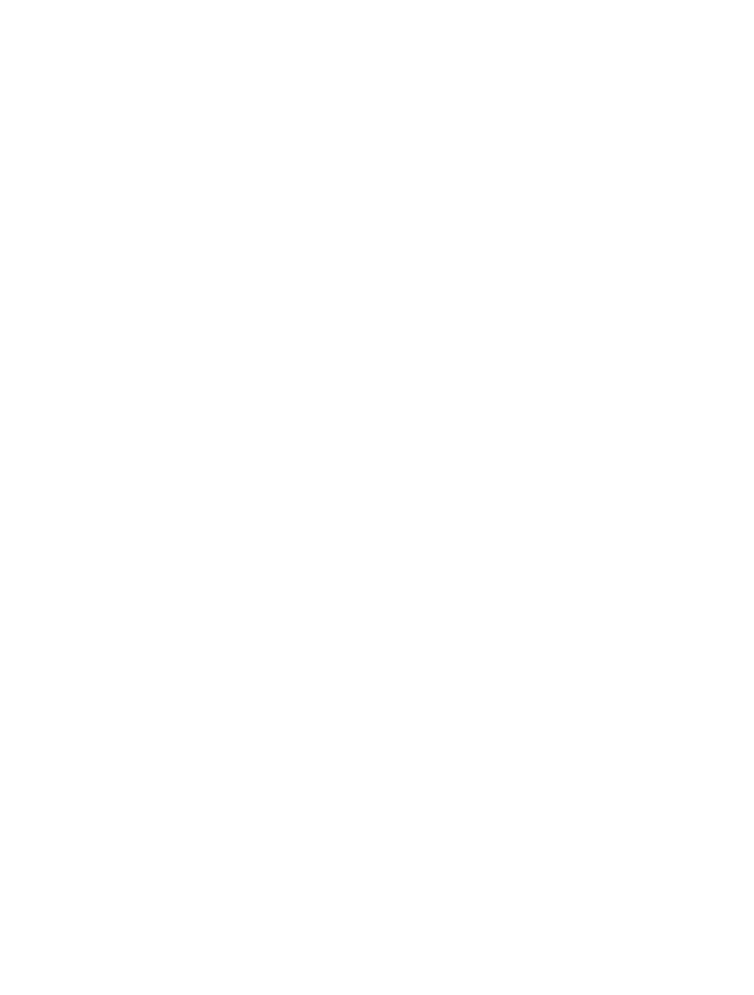
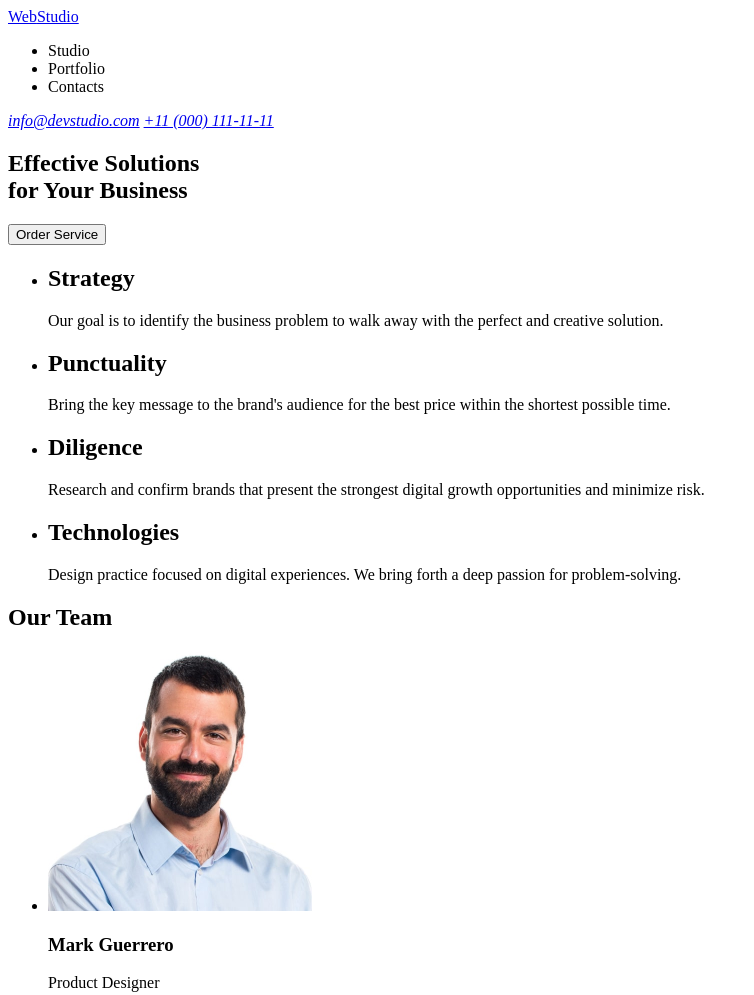
Before and after one commit to Sergey-8057/goit-markup-hw-01, a plain HTML site: page index.html in a window 1280 px wide. Shown: the top 995 px of the page, without its empty margins (0-754 px from the left). Before the commit the page ends 800 px from the top, so only its background shows below. Drawn offline with Linux system fonts and the light colour scheme.

Commit message:
create html file

```diff
--- a/index.html
+++ b/index.html
@@ -1,11 +1,101 @@
 <!DOCTYPE html>
 <html lang="en">
+
 <head>
     <meta charset="UTF-8">
     <meta name="viewport" content="width=device-width, initial-scale=1.0">
-    <title>Document</title>
+    <title>WebStudio</title>
 </head>
+
 <body>
+    <header>
+        <a href="./index.html"><span>Web</span>Studio</a>
+        <nav>
+            <ul>
+                <li>Studio</li>
+                <li>Portfolio</li>
+                <li>Contacts</li>
+            </ul>
+        </nav>
+        <address>
+            <a href="mailto:info@devstudio.com">info@devstudio.com</a>
+            <a href="tel:+110001111111">+11 (000) 111-11-11</a>
+        </address>
+    </header>
 
+    <main>
+        <section>
+            <h1>
+                Effective Solutions <br />
+                for Your Business
+            </h1>
+            <button type="button">Order Service</button>
+        </section>
+
+        <section>
+            <ul>
+                <li>
+                    <h2>Strategy</h2>
+                    <P>
+                        Our goal is to identify the business problem to walk away with the perfect and creative solution.
+                    </P>
+                </li>
+                <li>
+                    <h2>Punctuality</h2>
+                    <P>
+                        Bring the key message to the brand's audience for the best price within the shortest possible time.
+                    </P>
+                </li>
+                <li>
+                    <h2>Diligence</h2>
+                    <P>
+                        Research and confirm brands that present the strongest digital growth opportunities and minimize risk.
+                    </P>
+                </li>
+                <li>
+                    <h2>Technologies</h2>
+                    <P>
+                        Design practice focused on digital experiences. We bring forth a deep passion for problem-solving.
+                    </P>
+                </li>
+            </ul>
+        </section>
+
+        <section>
+            <h2>Our Team</h2>
+            <ul>
+                <li>
+                    <img src="./images/mark-guerrero.jpg" alt="foto Mark Guerrero" width="264" height="260">
+                    <h3>Mark Guerrero</h3>
+                    <p>Product Designer</p>
+                </li>
+                <li>
+                    <img src="./images/tom-ford.jpg" alt="foto Tom Ford" width="264" height="260">
+                    <h3>Tom Ford</h3>
+                    <p>Frontend Developer</p>
+                </li>
+                <li>
+                    <img src="./images/camila-garcia.jpg" alt="foto Camila Garcia" width="264" height="260">
+                    <h3>Camila Garcia</h3>
+                    <p>Marketing</p>
+                </li>
+                <li>
+                    <img src="./images/daniel-wilson.jpg" alt="foto Daniel Wilson" width="264" height="260">
+                    <h3>Mark Guerrero</h3>
+                    <p>UI Designer</p>
+                </li>
+            </ul>
+        </section>
+    </main>
+
+    <footer>
+        <a href="./index.html"><span>Web</span>Studio</a>
+        <p>
+            Increase the flow of customers and <br />
+            sales for your business with digital <br />
+            marketing & growth solutions.
+        </p>
+    </footer>
 </body>
+
 </html>
```
Also changed, not shown: images/camila-garcia.jpg (added), images/daniel-wilson.jpg (added), images/mark-guerrero.jpg (added), images/tom-ford.jpg (added).
